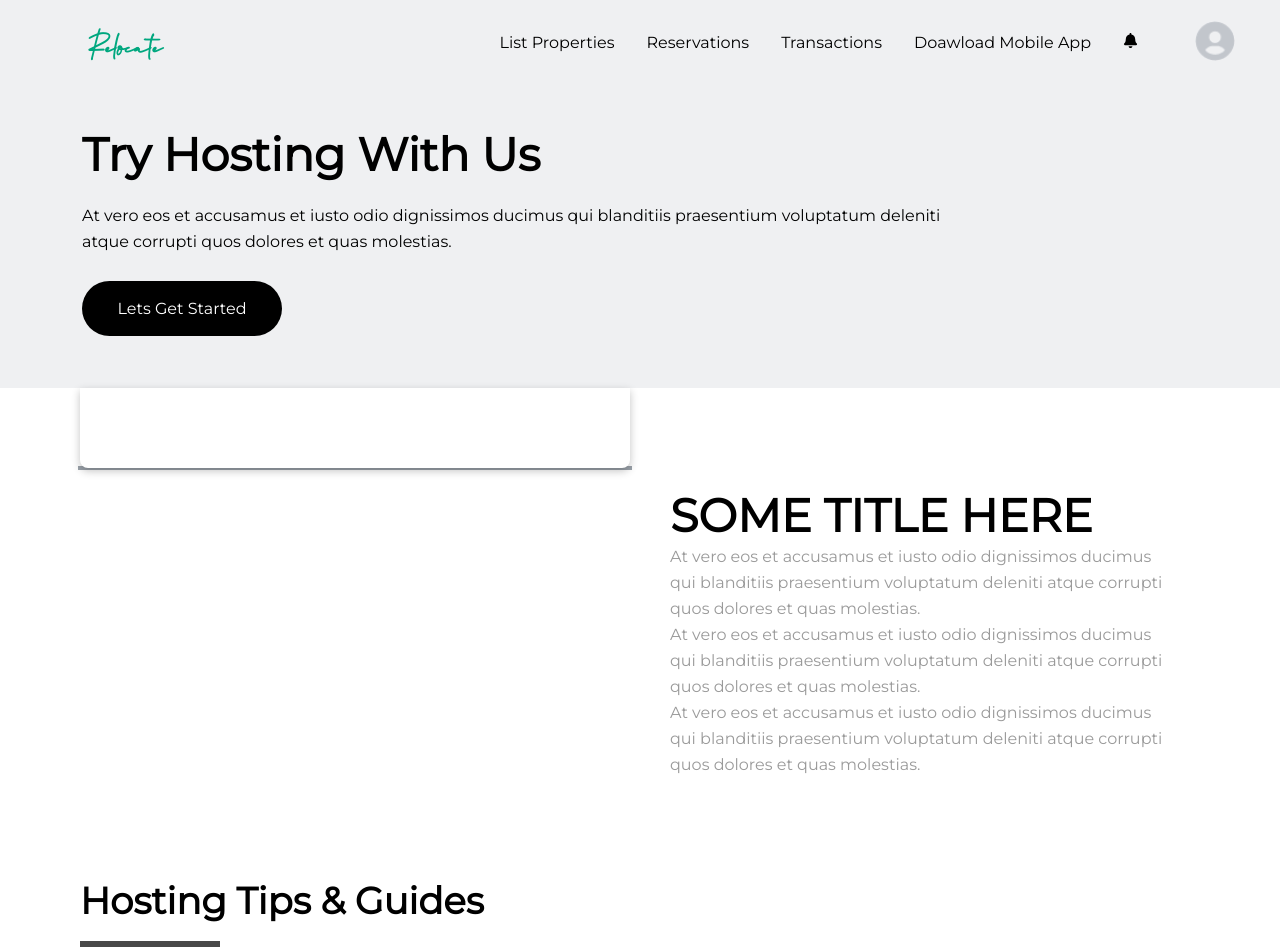
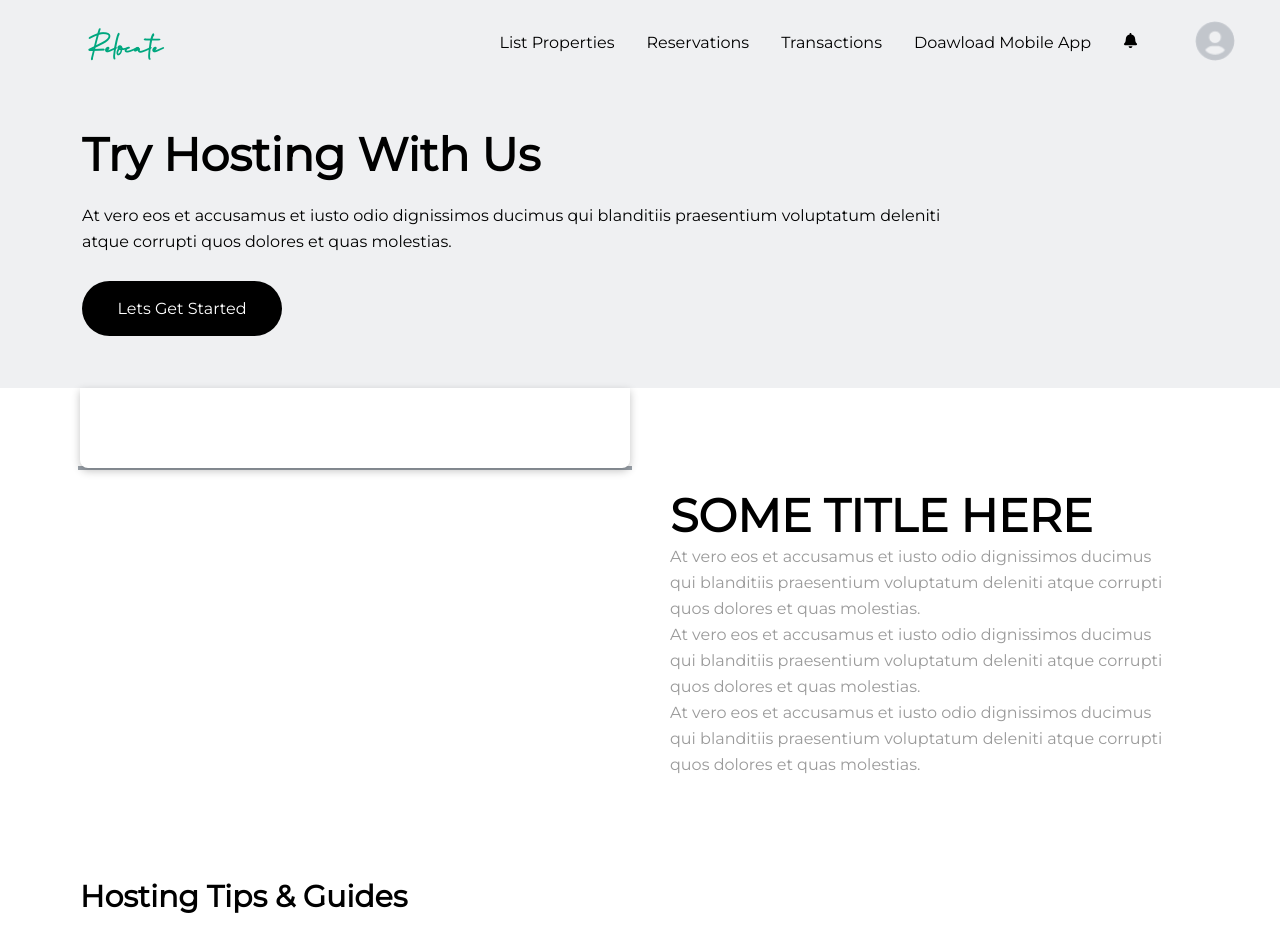
Before and after one commit to hieule2k/final2, a React (Create React App) app in the folder FE/: page /HostPage in a window 1280 px wide. Shown: the top 952 px of the page. Built offline with nearby package versions, Linux system fonts and the light colour scheme; no server answers; grey boxes are pictures that could not be loaded; a web font is replaced by a local one.

Commit message:
description

```diff
--- a/FE/src/components/CardList/CardList.js
+++ b/FE/src/components/CardList/CardList.js
@@ -21,7 +21,7 @@ function CardList({
     : cx("card-list");
   return (
     <div className={cx("card-list__container")} {...props}>
-      {desc && <div className={cx("card-descrition")}>{desc}</div>}
+      {desc && <div className={cx("card-description")}>{desc}</div>}
       <div className={classes}>{children}</div>
       {button && (
         <Button medium black rounded className={cx("custom")}>
--- a/FE/src/components/CardList/CardList.module.css
+++ b/FE/src/components/CardList/CardList.module.css
@@ -6,9 +6,9 @@
     margin-bottom: 40px;
 }
 
-.card-descrition {
+.card-description {
     position: relative;
-    font-size: 37px;
+    font-size: 30px;
     font-weight: 700;
 }
 
```
